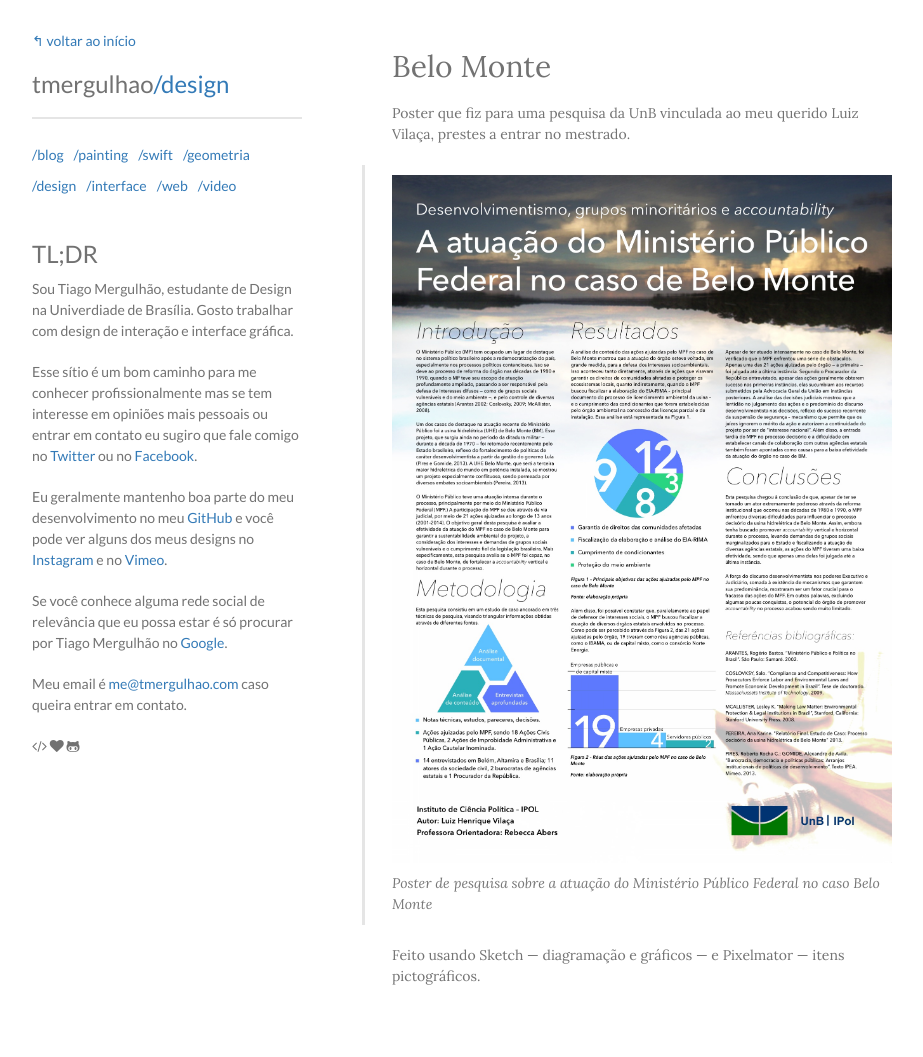
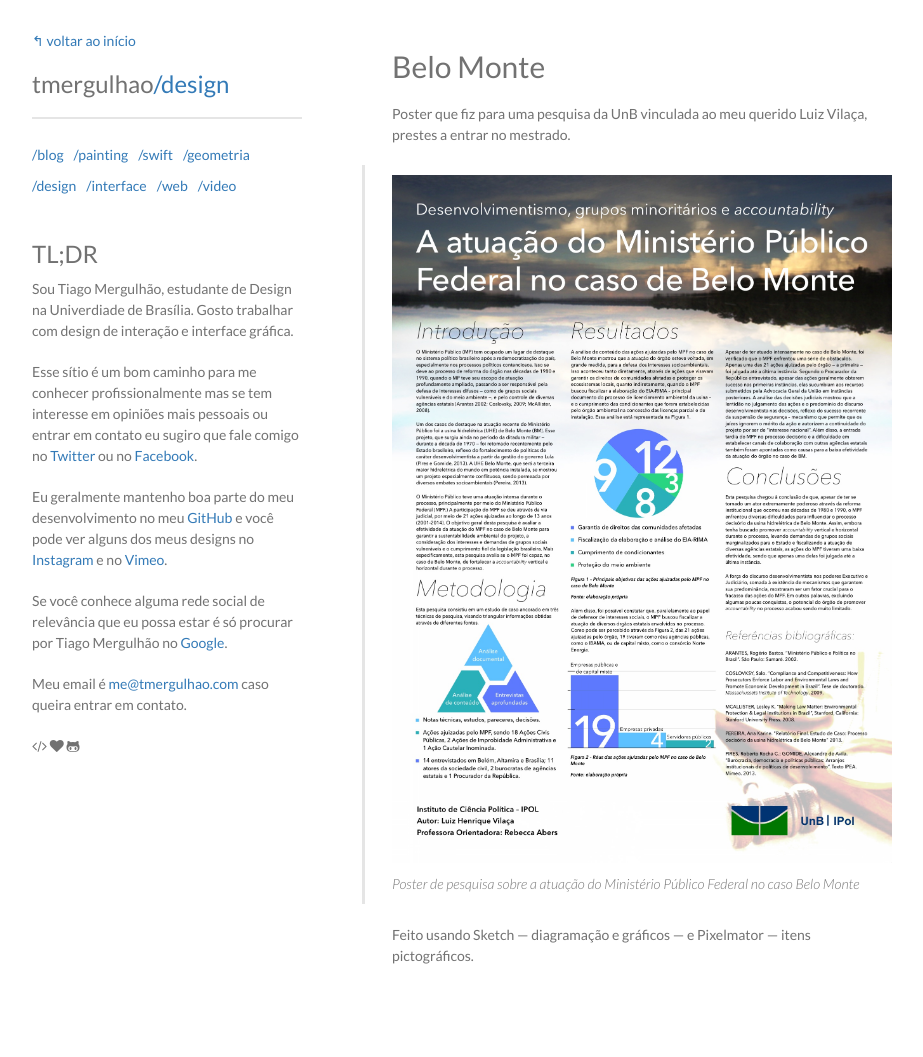
Before and after one commit to tmergulhao/tmergulhao.github.io, a Jekyll site: the page built from _posts/2015-12-12-Belo-Monte.md, in a window 1280 px wide. Shown: the whole page, without its empty margins (178-1101 px from the left). Built offline with Jekyll 4.4.1, drawn with Linux system fonts in a browser that asks for light colours; nearby versions of some CDN libraries; after the commit the page ends 1036 px from its top, so only the background shows below that.

Commit message:
Less serif please!

```diff
--- a/_layouts/blog.html
+++ b/_layouts/blog.html
@@ -11,7 +11,7 @@ layout: compress
 
 <section>
 
-<article class="{{ page.layout }}">
+<article class="{{ page.categories }}">
 
   <h2>{{ page.title }}<small style="display:block"></small></h2>
 
```
